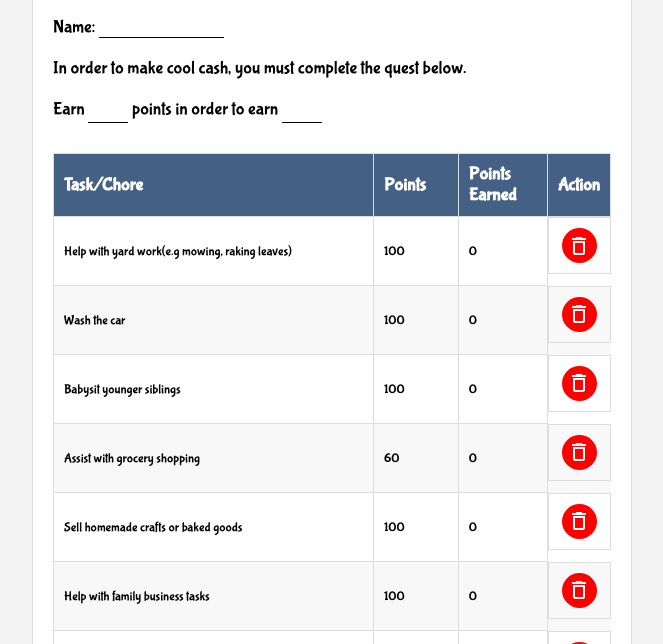
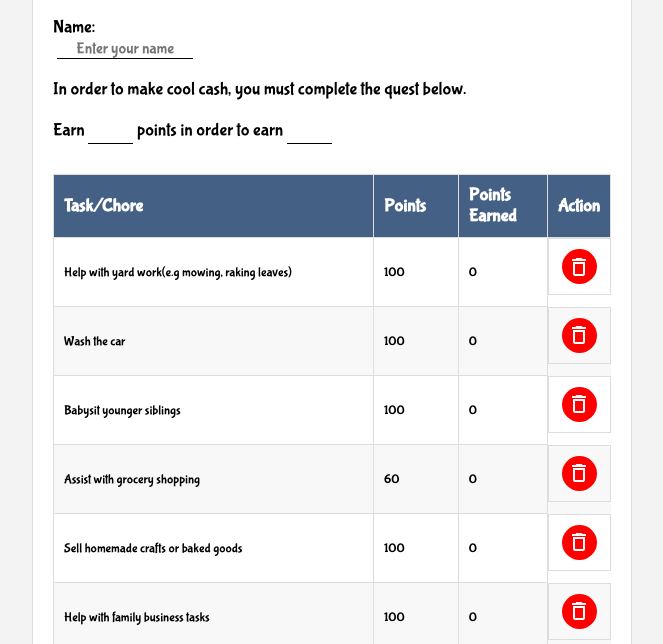
Before and after one commit to Damilola-Ope/Parental-Score-Card-v2, a plain HTML site: page money.html in a window 1280 px wide. Shown: the part 147-791 px from the top of the page, without its empty margins (308-971 px from the left). Drawn offline with Linux system fonts and the light colour scheme.

Commit message:
changed the arrangement of the html pages, added updated the script a little

```diff
--- a/money.html
+++ b/money.html
@@ -12,20 +12,27 @@
 <body>
 
   <div class="scorecard">
-      <header>
+    <header>
       <h1>Parental Scorecard</h1>
       <h2>Do you want to make some Big Bucks??</h2>
 
       <div class="user-details">
         <div class="user-input">
-          <span>Name:</span><input class="user-name">
+          <span>Name:</span>
+          <input class="user-name" type="text" placeholder="Enter your name">
         </div>
       </div>
 
       <div class="text-section">
         <p>In order to make cool cash, you must complete the quest below.</p>
         <div>
-          Earn <div class="underline"><input type="number" class="small-sized-input"></div> points in order to earn <div class="underline"><input type="text" class="small-sized-input"></div>
+          Earn <div class="underline">
+          <input type="number" class="small-sized-input1">
+          </div>
+          points in order to earn
+          <div class="underline">
+            <input type="text" class="small-sized-input2">
+          </div>
         </div>
       </div>
   </header>
@@ -44,7 +51,7 @@
             </tbody>
         </table>
         <div class="buttons">
-          <button type="button" onclick="addRow()" class="no-print">Add Custom Chore</button>
+          <button type="button" onclick="addRow()" class="no-print">Add Task</button>
           <button type="submit" class="no-print">Save & Print</button>
         </div>
     </form>
--- a/project urls.txt
+++ /dev/null
@@ -1,5 +0,0 @@
-backend url
-https://parental-score-card-app.onrender.com/
-
-frontend url
-https://damilola-ope.github.io/Parental-Score-Card-app/grounded.html
--- a/styles/styles.css
+++ b/styles/styles.css
@@ -60,22 +60,24 @@ padding-bottom: 2px;
 
 .user-name,
 .offense{
+  text-align: center;
   margin-left: 4px;
   font-family: "Bubblegum Sans";
   font-size: 16px;
   border: none;
   outline: 0px solid;
   border-bottom: 1px solid black;
+  width: 75%;
 }
 
-.small-sized-input{
+.small-sized-input1, .small-sized-input2{
+font-size: 15px;
 font-family: "Bubblegum Sans";
 outline: 0px solid;
 border: none;
+width: 45px;
 }
-.user-name, .offense{
-width: 70%;
-}
+
 @media(max-width: 500px){
   .offense, .user-name{
   width: 50%;
@@ -88,11 +90,6 @@ width: 70%;
   width: 70%;
   }
 }
-
-.small-sized-input{
-width: 40px;
-}
-
 
 table {
   width: 100%;
```
Also changed, not shown: grounded.html (+3 -3 lines), screentime.html (+3 -3 lines), scripts/scripts.js (+2 -11 lines), 1 other file. Lines whose indentation alone changed are shown as unchanged.
